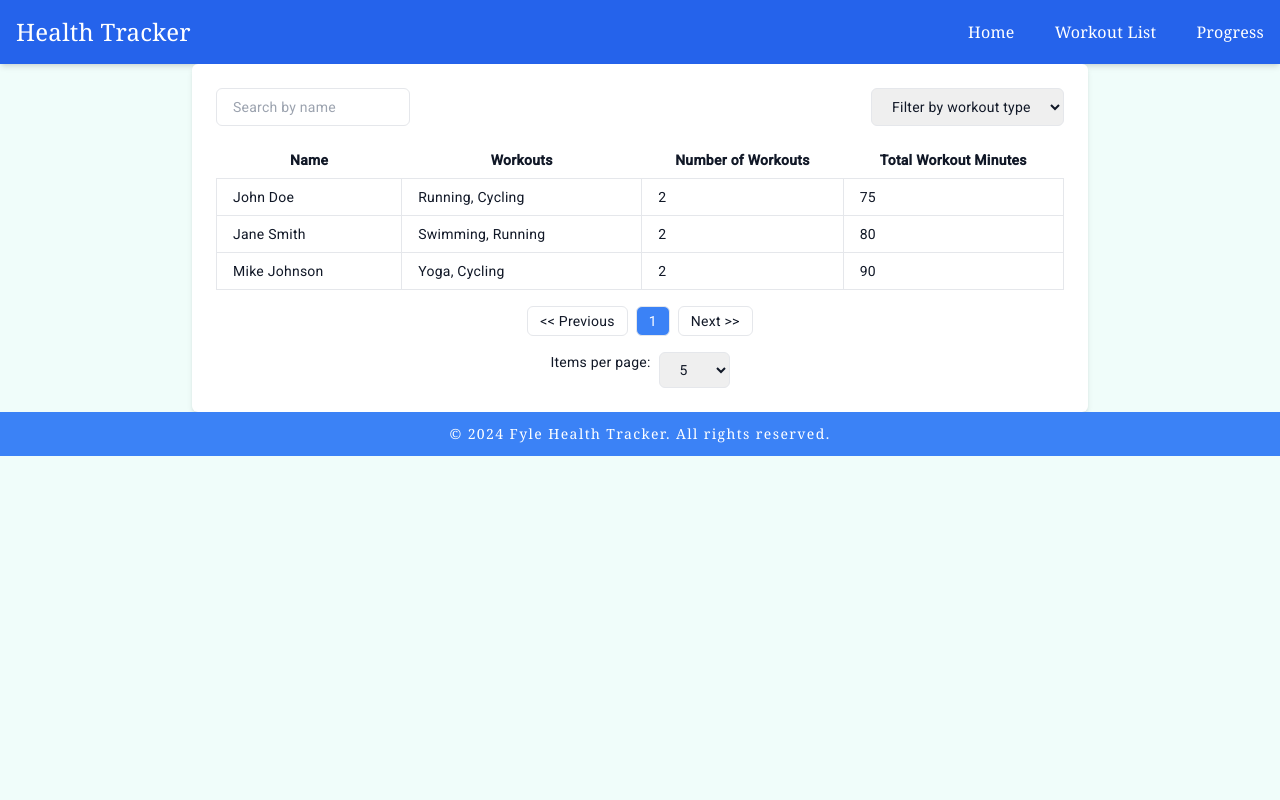
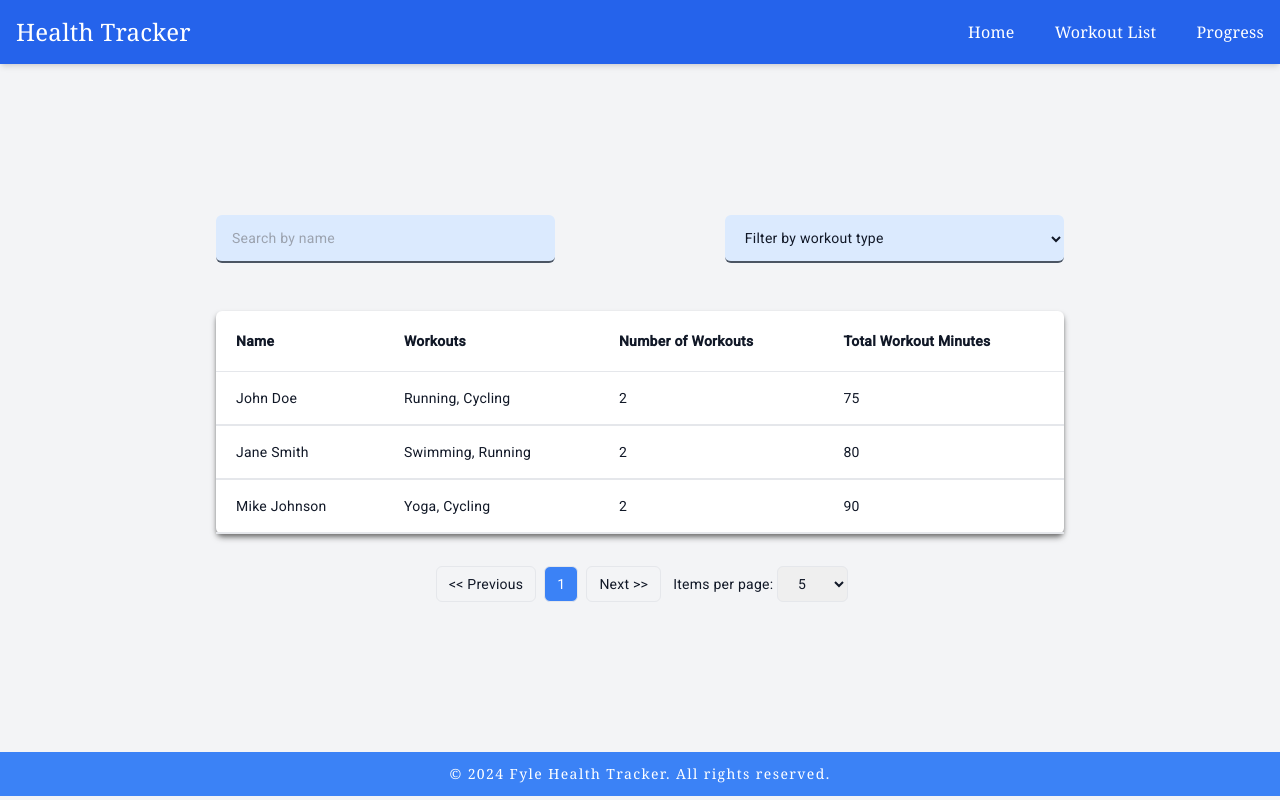
Before and after one commit to itsindrajput/health-tracker, an Angular app: page /workout-list in a window 1280 px wide. Built offline with nearby package versions, Linux system fonts and the light colour scheme.

Commit message:
Workout List Ui

```diff
--- a/src/app/workout-list/workout-list.component.html
+++ b/src/app/workout-list/workout-list.component.html
@@ -1,16 +1,16 @@
-<div class="max-w-4xl mx-auto p-6 bg-white rounded-md shadow-md">
-  <div class="flex justify-between mb-4">
+<div class="max-w-4xl mx-auto p-6 place-content-center min-h-[86vh]">
+  <div class="flex flex-col md:flex-row md:justify-between mb-12">
     <input
       type="text"
       [(ngModel)]="searchTerm"
       (input)="applyFilters()"
       placeholder="Search by name"
-      class="px-4 py-2 border rounded-md"
+      class="mb-2 md:mb-0 px-4 py-2 bg-blue-100 border-b-2 border-gray-600 rounded-md h-12 md:w-2/5"
     />
     <select
       [(ngModel)]="filterType"
       (change)="applyFilters()"
-      class="px-4 py-2 border rounded-md"
+      class="mb-2 md:mb-0 px-4 py-2 bg-blue-100 border-b-2 border-gray-600 rounded-md h-12 md:w-2/5 cursor-pointer"
     >
       <option value="">Filter by workout type</option>
       <option value="All">All</option>
@@ -22,30 +22,32 @@
     </select>
   </div>
 
-  <table class="min-w-full bg-white">
+  <table
+    class="min-w-full bg-white table-auto text-left border-collapse rounded-md shadow-md shadow-neutral-500"
+  >
     <thead>
       <tr>
-        <th class="py-2 border-b">Name</th>
-        <th class="py-2 border-b">Workouts</th>
-        <th class="py-2 border-b">Number of Workouts</th>
-        <th class="py-2 border-b">Total Workout Minutes</th>
+        <th class="p-5 border-b">Name</th>
+        <th class="p-5 border-b">Workouts</th>
+        <th class="p-5 border-b">Number of Workouts</th>
+        <th class="p-5 border-b">Total Workout Minutes</th>
       </tr>
     </thead>
     <tbody>
-      <tr *ngFor="let user of paginatedUsers">
-        <td class="border px-4 py-2">{{ user.name }}</td>
-        <td class="border px-4 py-2">{{ getWorkoutTypes(user) }}</td>
-        <td class="border px-4 py-2">{{ user.workouts.length }}</td>
-        <td class="border px-4 py-2">{{ getTotalWorkoutMinutes(user) }}</td>
+      <tr *ngFor="let user of paginatedUsers" class="text-left">
+        <td class="border-b-2 px-5 py-4">{{ user.name }}</td>
+        <td class="border-b-2 px-5 py-4">{{ getWorkoutTypes(user) }}</td>
+        <td class="border-b-2 px-5 py-4">{{ user.workouts.length }}</td>
+        <td class="border-b-2 px-5 py-4">{{ getTotalWorkoutMinutes(user) }}</td>
       </tr>
     </tbody>
   </table>
 
-  <div class="mt-4 flex justify-center">
+  <div class="mt-8 flex justify-center flex-wrap">
     <button
       (click)="goToPage(currentPage - 1)"
       [disabled]="currentPage === 1"
-      class="px-3 py-1 mx-1 border rounded-md"
+      class="px-3 py-1 mx-1 mb-2 md:mb-0 border rounded-md cursor-pointer"
     >
       &lt;&lt; Previous
     </button>
@@ -54,26 +56,25 @@
       (click)="goToPage(page)"
       [class.bg-blue-500]="currentPage === page"
       [class.text-white]="currentPage === page"
-      class="px-3 py-1 mx-1 border rounded-md"
+      class="px-3 py-1 mx-1 mb-2 md:mb-0 border rounded-md cursor-pointer"
     >
       {{ page }}
     </button>
     <button
       (click)="goToPage(currentPage + 1)"
       [disabled]="currentPage === pagesArray.length"
-      class="px-3 py-1 mx-1 border rounded-md"
+      class="px-3 py-1 mx-1 mb-2 md:mb-0 border rounded-md cursor-pointer"
     >
       Next &gt;&gt;
     </button>
-  </div>
 
-  <div class="mt-4 flex justify-center">
+    <div class="ml-2 mt-2 md:mt-0">
       <label for="itemsPerPage">Items per page: </label>
       <select
         id="itemsPerPage"
         [(ngModel)]="itemsPerPage"
         (change)="updateItemsPerPage()"
-      class="ml-2 px-4 py-2 border rounded-md"
+        class="px-4 py-2 border rounded-md cursor-pointer"
       >
         <option *ngFor="let option of itemsPerPageOptions" [value]="option">
           {{ option }}
@@ -81,3 +82,4 @@
       </select>
     </div>
   </div>
+</div>
--- a/src/app/workout-list/workout-list.component.ts
+++ b/src/app/workout-list/workout-list.component.ts
@@ -113,8 +113,10 @@ export class WorkoutListComponent implements OnInit {
   }
 
   goToPage(page: number) {
-    this.currentPage = page;
-    this.paginateUsers();
+    if (page > 0 && page <= this.pagesArray.length) {
+      this.currentPage = page;
+      this.paginateUsers();
+    }
   }
 
   updateItemsPerPage() {
--- a/src/index.html
+++ b/src/index.html
@@ -6,10 +6,18 @@
     <base href="/" />
     <meta name="viewport" content="width=device-width, initial-scale=1" />
     <link rel="icon" type="image/x-icon" href="favicon.ico" />
-      <link href="https://fonts.googleapis.com/css2?family=Roboto:wght@300;400;500&display=swap" rel="stylesheet">
-    <link href="https://fonts.googleapis.com/icon?family=Material+Icons" rel="stylesheet">
-</head>
-  <body class="bg-teal-50 text-gray-900 flex flex-col min-h-screen mat-typography">
+    <link
+      href="https://fonts.googleapis.com/css2?family=Roboto:wght@300;400;500&display=swap"
+      rel="stylesheet"
+    />
+    <link
+      href="https://fonts.googleapis.com/icon?family=Material+Icons"
+      rel="stylesheet"
+    />
+  </head>
+  <body
+    class="bg-gray-100 text-gray-900 flex flex-col min-h-screen mat-typography"
+  >
     <app-root></app-root>
   </body>
 </html>
```
Lines whose indentation alone changed are shown as unchanged.
